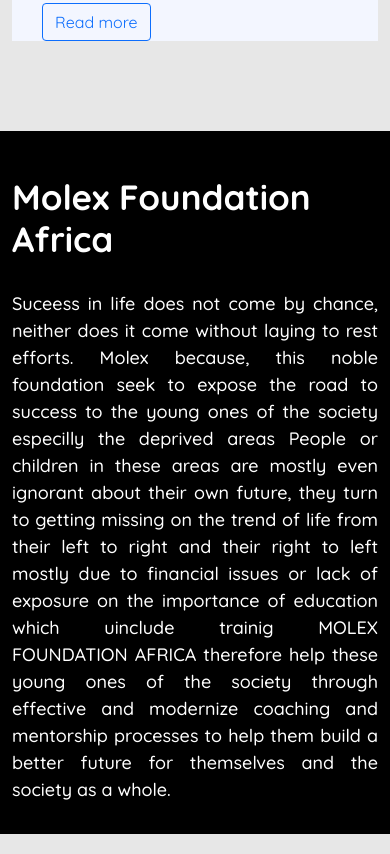
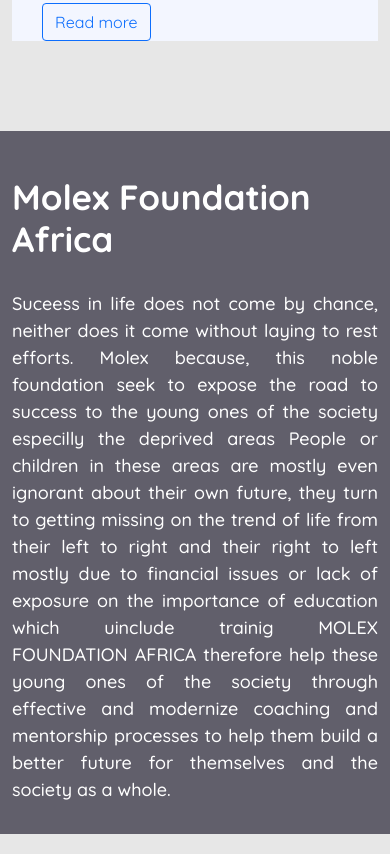
Before and after one commit to majesty25/MOLEX, a plain HTML site: page index.html in a window 390 px wide. Shown: the part 2510-3364 px from the top of the page. Drawn offline with nearby package versions, Linux system fonts and the light colour scheme.

Commit message:
Update style.css

```diff
--- a/css/style.css
+++ b/css/style.css
@@ -2195,6 +2195,6 @@
 
 @media screen and (max-width: 600px) {
     .donate{
-        background: #000000;
-    }
-}
+        /* background: #000000; */
+    }
+}
```
